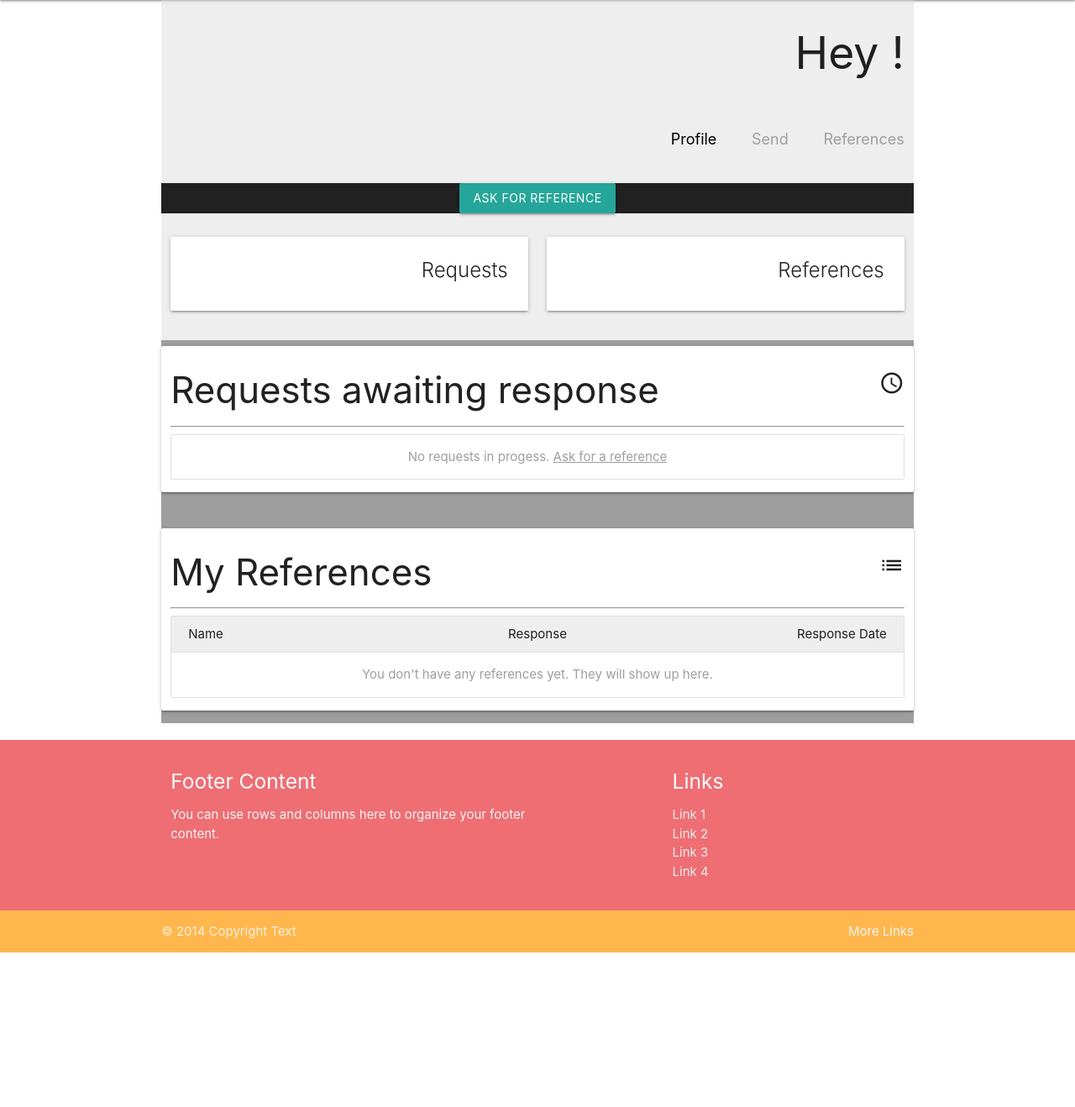
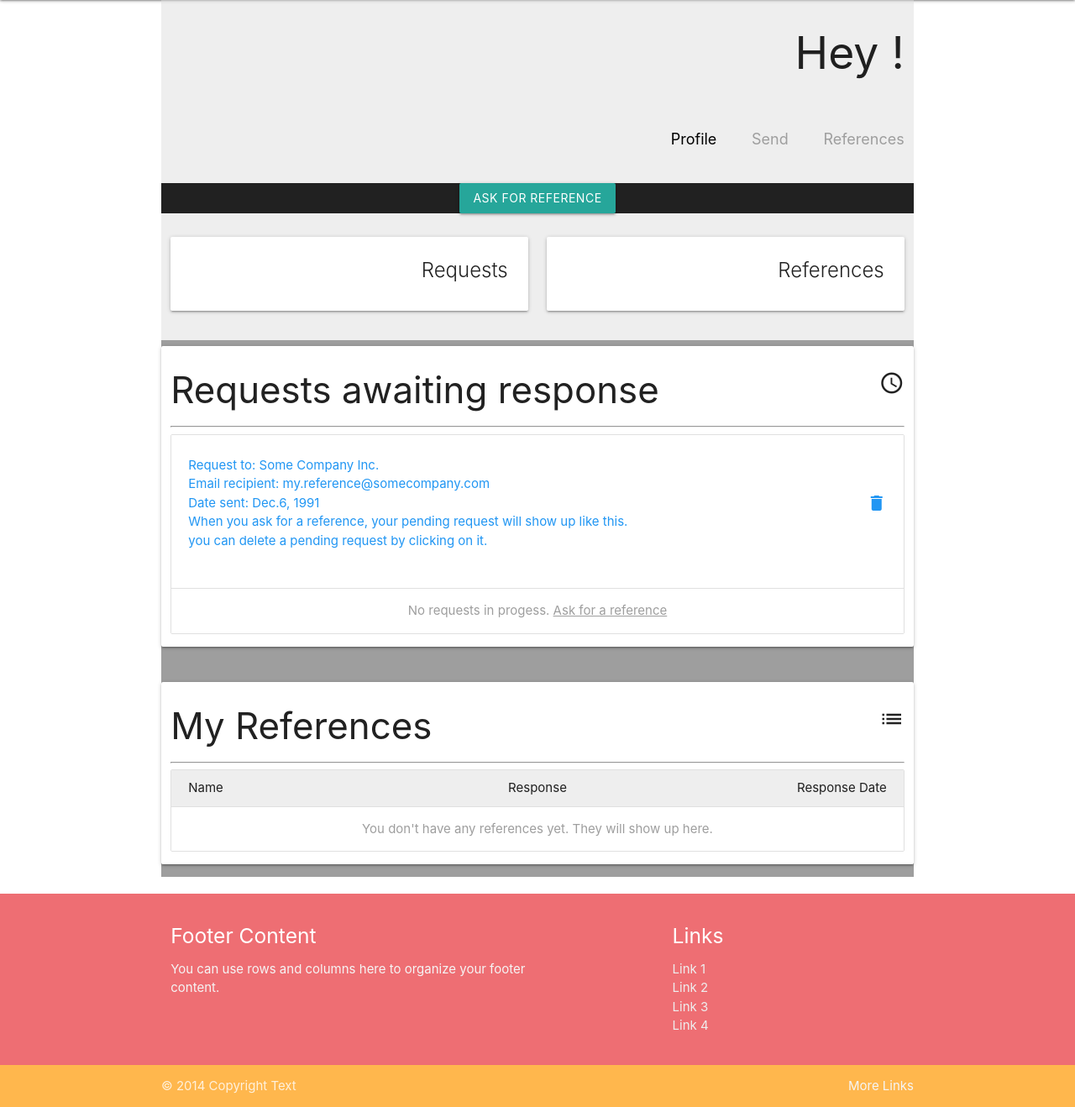
Before and after one commit to 4ntm4n/ms-four, a Django app: template userprofile/templates/userprofile/test_profile.html in a window 1280 px wide. Shown: the part 105-1423 px from the top of the page at 84% size. Before the commit the page ends 1239 px from the top, so only its background shows below. Run offline with Django 4.2, Linux system fonts and the light colour scheme; the template is opened without the code that fills it, so the values that code supplies are empty; some libraries are stand-ins or nearby versions.

Commit message:
add logic that enables data to be visible on first login only

```diff
--- a/userprofile/templates/userprofile/test_profile.html
+++ b/userprofile/templates/userprofile/test_profile.html
@@ -55,9 +55,9 @@
                                 <div class="row valign-wrapper">
                                     <div class="col s9 content truncate">
                                         <p class="truncate blue-text">
-                                             Request to: {{ request.company_name }}<br />
-                                             Email recipient: {{ request.to_email }}<br />
-                                            date sent: {{ request.time_sent }} <br />
+                                            Request to: {{ request.company_name }}<br />
+                                            Email recipient: {{ request.to_email }}<br />
+                                            Date sent: {{ request.time_sent }} <br />
                                             status: {{ request.status }}
                                         </p>
                                     </div>
@@ -68,6 +68,24 @@
                             </a>
                             {% endif %}
                             {% empty %}
+                            {% if user.last_login == user.date_joined %}
+                            <a class=" collection-item " href="">
+                                <div class="row valign-wrapper">
+                                    <div class="col s9 content truncate">
+                                        <p class="truncate blue-text">
+                                            Request to: Some Company Inc. <br />
+                                            Email recipient: my.reference@somecompany.com <br />
+                                            Date sent: Dec.6, 1991 <br />
+                                            When you ask for a reference, your pending request will show up like this. <br />
+                                            you can delete a pending request by clicking on it.
+                                        </p>
+                                    </div>
+                                    <div class="col s3">
+                                        <i class="right material-icons blue-text">delete</i>
+                                    </div>
+                                </div>
+                            </a>
+                            {% endif %}
                             <div class="col s12 truncate center-align collection-item grey-text">
                                 <p>No requests in progess. <a class="grey-text" href="{% url 'send_request' %}"><u>Ask for a reference</u></a></p>
                             </div>
@@ -95,9 +113,22 @@
                                 <div class="col s3 truncate right-align">{{ response.time_added }}</div>
                         </a>
                         {% empty %}
+                        {% comment %} {{ user.last_login|date:"Y-m-d H:i" }}  {{ current_datetime }} {% endcomment %}
+                        {% if user.date_joined|date:"Y-m-d H:i"  == current_datetime %}
+                        <a class="example-reference row collection-item reference-collection blue-text" href="">
+                            <div class="col s3 truncate left-align"> Elon Musk</div>
+                            <div class="col s6 truncate center-align">He kind of knew what he was doing, and he liked twitter wich was nice.</div>
+                            <div class="col s3 truncate right-align">Dec. 12, 1991</div>
+                         </a>
                         <div class="col s12 truncate center-align collection-item grey-text">
+                             <p>your references show up here, just like an email, click to read more</p>
+                         </div>
+
+                         {% else %}
+                         <div class="col s12 truncate center-align collection-item grey-text">
                             <p>You don't have any references yet. They will show up here.</p>
                         </div>
+                        {% endif %}
                        {% endfor %}
                     </div>
 
--- a/userprofile/views.py
+++ b/userprofile/views.py
@@ -70,6 +70,7 @@ class UserLoginView(LoginView):
     def get_success_url(self):
         return reverse_lazy("test_profile")
 
+from datetime import datetime
 
 class TestProfileView(LoginRequiredMixin, ListView):
     model = Profile
@@ -92,6 +93,7 @@ class TestProfileView(LoginRequiredMixin, ListView):
         context["comp_responses"] = context["profile"][0].refresponse_set.all(
         ).filter(ref_request__status="COMP")
         context["count_responses"] = context["comp_responses"].count()
+        context["current_datetime"] = datetime.now().strftime("%Y-%m-%d %H:%M")
         return context
 
 
```
Also changed, not shown: db.sqlite3.
